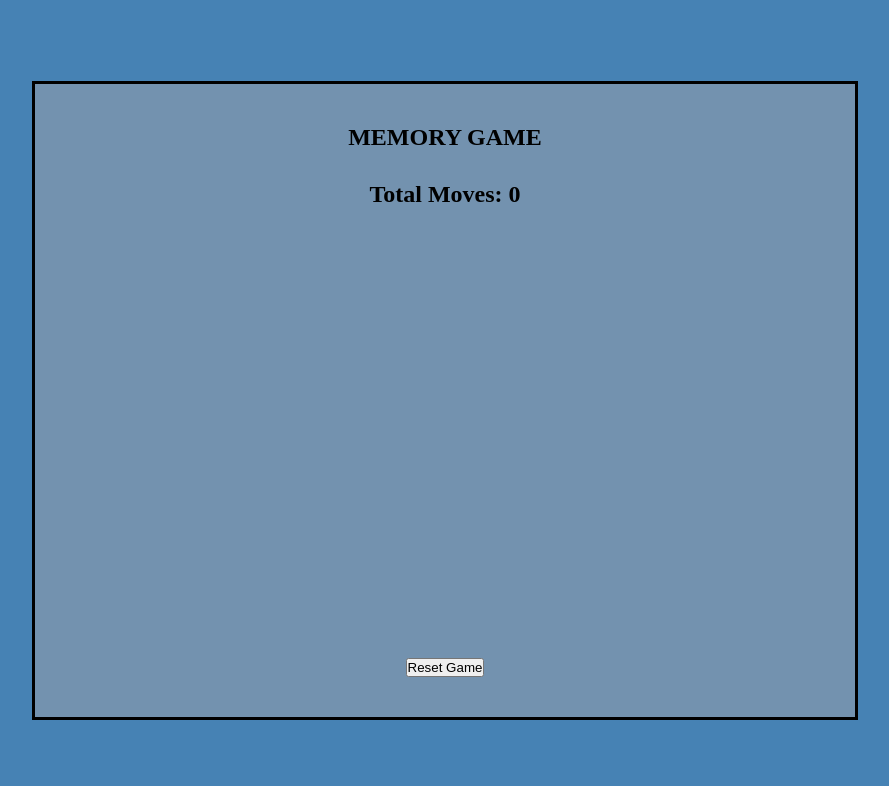
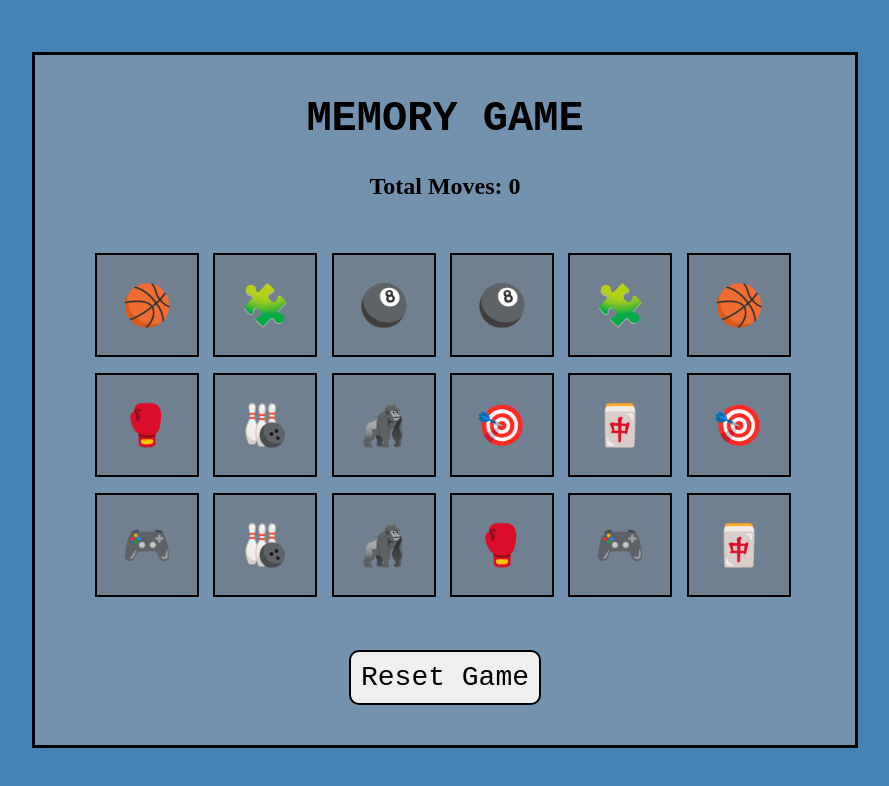
Before and after one commit to dc703d/memoryGame, a website built with Vite: page index.html in a window 1280 px wide. Shown: the whole page, without its empty margins (195-1084 px from the left). Built offline with nearby package versions, Linux system fonts and the light colour scheme; a web font is replaced by a local one.

Commit message:
added the cards in with styling

```diff
--- a/src/main.ts
+++ b/src/main.ts
@@ -11,3 +11,34 @@ function fisherYatesShuffle(array: string[]) {
 }
 
 const shuffledSymbols: string[] = fisherYatesShuffle(symbols);
+// let moves = 0;
+// let counter = document.querySelector('#movesCounter') as HTMLElement;
+// if (!counter) {
+//   throw new Error("Counter was not detected");
+// }
+
+for (let i = 0; i < shuffledSymbols.length; i++){
+  let box = document.createElement('div');
+  box.className = 'item';
+  box.innerHTML = shuffledSymbols[i];
+  document.querySelector('.cardGrid')?.appendChild(box);
+
+  box.onclick = function () {
+    box.classList.add('boxOpen');
+    setTimeout(function(){
+      if (document.querySelectorAll('.boxOpen').length > 1) {
+        if (document.querySelectorAll('.boxOpen')[0].textContent == document.querySelectorAll('.boxOpen')[1].textContent) {
+          document.querySelectorAll('.boxOpen')[0].classList.add('boxMatch');
+          document.querySelectorAll('.boxOpen')[1].classList.add('boxMatch');
+        }
+        document.querySelectorAll('.boxOpen')[1].classList.remove('boxOpen');
+        document.querySelectorAll('.boxOpen')[0].classList.remove('boxOpen');
+        // moves++;
+        // counter.innerText = String(moves);
+      }
+      if (document.querySelectorAll('.boxMatch').length == shuffledSymbols.length) {
+        alert('You win!')
+      }
+    },500)
+  }
+}
--- a/src/style.scss
+++ b/src/style.scss
@@ -37,3 +37,35 @@ body{
     perspective: 500px;
 
 }
+
+
+#heading{
+    font-family: 'New Amsterdam', monospace;
+    font-size: 42px;
+}
+
+#reset_button{
+    font-size: 28px;
+    font-family: 'New Amsterdam', monospace;
+    padding: 10px;
+    border-radius: 10px;
+    border: 2px solid black;
+}
+#reset_button:hover{
+    transform: scale(1.02);
+}
+
+.item{
+    position: relative;
+    background-color: slategray;
+    font-size: 40px;
+    display: flex;
+    justify-content: center;
+    align-items: center;
+    border: 2px solid black;
+    padding: 10px;
+    height: 80px;
+    width: 80px;
+    transform: rotateY(180deg);
+    transition: 0.3s;
+}
```
Also changed, not shown: src/style.css, 1 other file.
